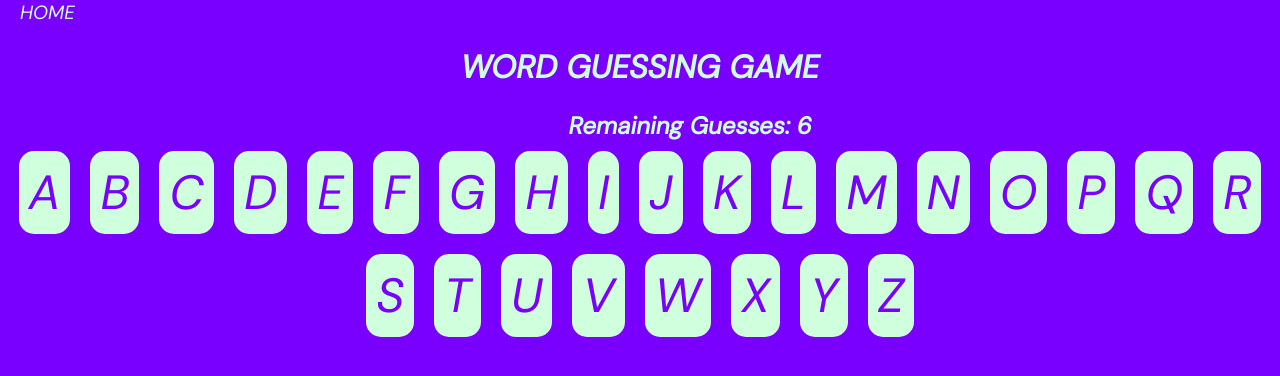
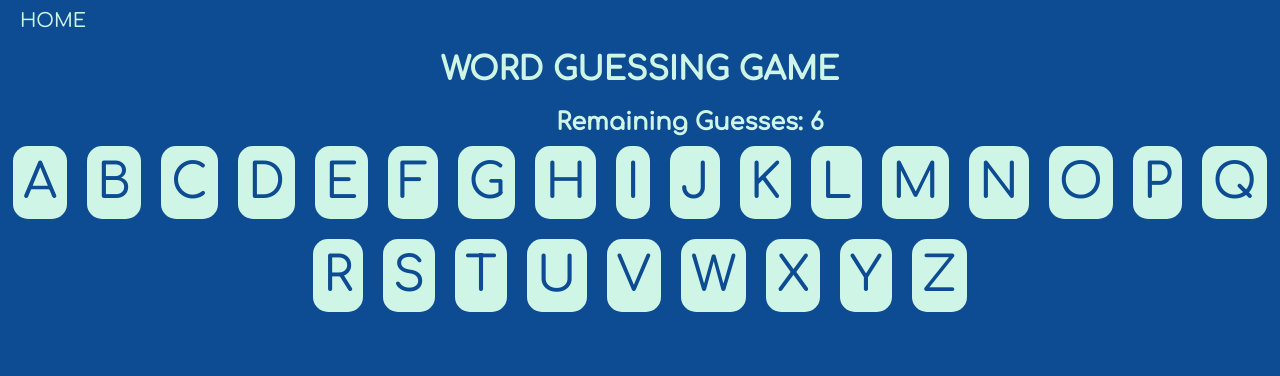
Before and after one commit to brucesensei/horizon-word-guess, a Node server app: page /game in a window 1280 px wide. Shown: the top 376 px of the page. Run offline with Node 20, Linux system fonts and the light colour scheme; some libraries are stand-ins or nearby versions.

Commit message:
changed the color and font. added emoji to messages

```diff
--- a/public/css/styles.css
+++ b/public/css/styles.css
@@ -1,8 +1,8 @@
 :root {
-    --dark: #7900FF;
-    --mid-dark: #548CFF;
-    --mid-light: #93FFD8;
-    --light: #CFFFDC;
+    --dark: #0D4C92;
+    --mid-dark: #59C1BD;
+    --mid-light: #A0E4CB;
+    --light: #CFF5E7;
 }
 
 body {
@@ -10,7 +10,7 @@ body {
     margin: auto;
     background-color: var(--dark);
     color: var(--light);
-    font-family: 'DM Sans', sans-serif;
+    font-family: 'Comfortaa', cursive;
 }
 
 select {
@@ -83,9 +83,13 @@ a {
     font-size: 1.2rem;
     text-decoration: none;
     color: var(--light);
-    margin-left: 20px;
 }
 
 p {
     margin: 5px;
 }
+
+#nav {
+    margin-top: 10px;
+    margin-left: 20px;
+}
--- a/views/pages/game.ejs
+++ b/views/pages/game.ejs
@@ -6,9 +6,9 @@
 
   <p id="displayWord"><%= displayWord %></p>
 
-  <p id="showWord" hidden>ANSWER: <span id="word"><%= word %></span></p>
+  <p id="showWord" hidden>&#128169;<span id="word"><%= word %></span>&#128169;</p>
 
-  <p id="winner" hidden>YOU WIN!</p>
+  <p id="winner" hidden>&#128526;YOU WIN!&#128526;</p>
 
   <script src="js/clientSide.js"></script>
 </body>
--- a/views/partials/header.ejs
+++ b/views/partials/header.ejs
@@ -7,10 +7,10 @@
   <title>Word Guess</title>
   <link rel="preconnect" href="https://fonts.googleapis.com">
   <link rel="preconnect" href="https://fonts.gstatic.com" crossorigin>
-  <link href="https://fonts.googleapis.com/css2?family=DM+Sans:ital@1&display=swap" rel="stylesheet">
+  <link href="https://fonts.googleapis.com/css2?family=Comfortaa:wght@500&display=swap" rel="stylesheet">
   <link rel="stylesheet" href="css/styles.css">
 </head>
-  <div align="left">
+  <div id="nav" align="left">
     <a href="/">HOME</a>
   </div>
 
```
